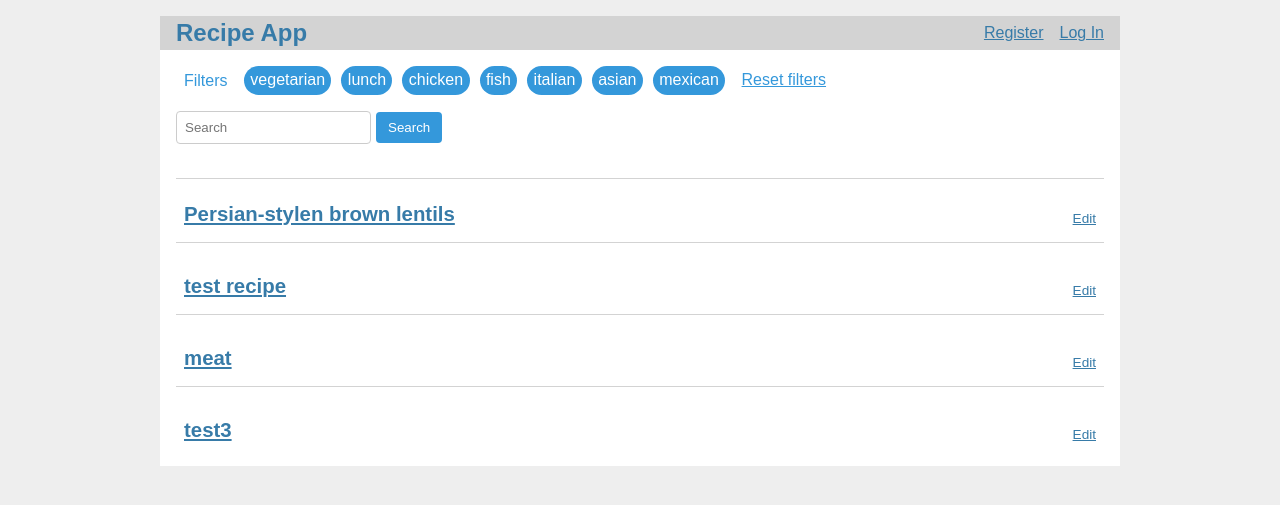
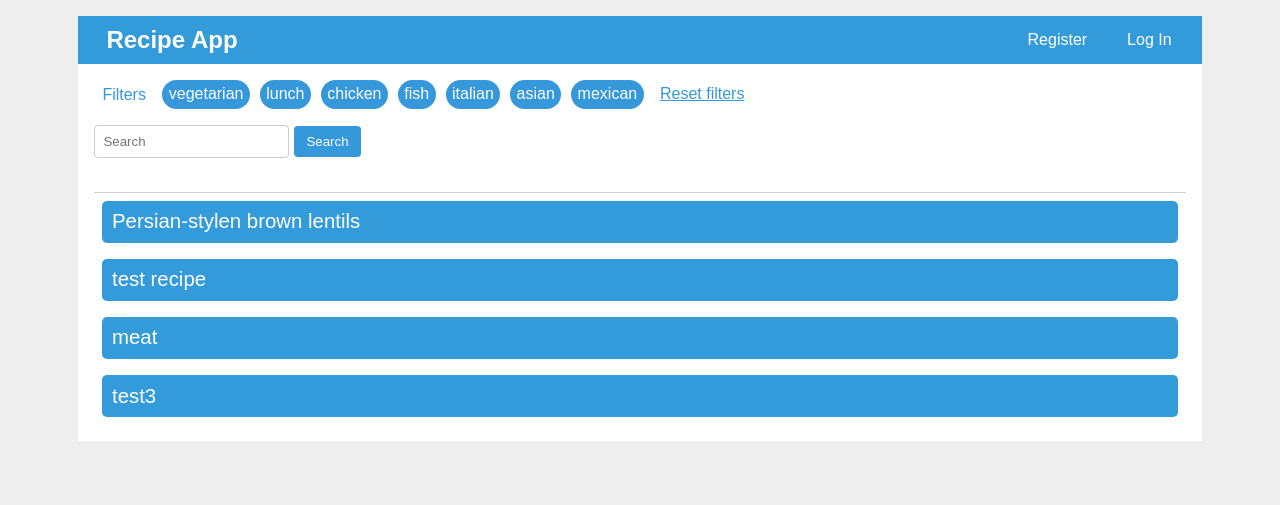
Before and after one commit to martanunesdea/recipe-db, a Flask app: page / in a window 1280 px wide. Shown: the top 505 px of the page. Run offline with Flask 3, Linux system fonts and the light colour scheme; data comes from the database, SQL or seed files in the repository.

Commit message:
styling changes, edit button moved

```diff
--- a/app/home.py
+++ b/app/home.py
@@ -60,7 +60,7 @@ def update(id):
 @bp.route('/<int:id>/view_full_details', methods=('GET',))
 def view_full_details(id):
     title, ingredients, instructions, tags = recipe_get_one(id)
-    return render_template('recipes/view_full_details.html', title=title, ingredients=ingredients, instructions=instructions, tags=tags)
+    return render_template('recipes/view_full_details.html', id=id, title=title, ingredients=ingredients, instructions=instructions, tags=tags)
 
 
 @bp.route('/<int:id>/delete', methods=('POST',))
--- a/app/static/style1.css
+++ b/app/static/style1.css
@@ -5,7 +5,7 @@ html {
   }
 
   body {
-    max-width: 960px;
+    max-width: 90%;
     margin: 0 auto;
     background: white;
   }
@@ -195,3 +195,54 @@ html {
   .search-button:hover {
     background-color: #2980b9;
   }
+
+  nav {
+    background-color: #349bdb;;
+    color: #555;
+    padding: 10px 0;
+  }
+
+  nav h1 {
+    margin: 0;
+    padding: 0 20px;
+  }
+  nav a {
+    color: white;
+  }
+  nav ul {
+    list-style-type: none;
+  }
+
+  nav ul li {
+    display: inline-block;
+    margin-right: 20px;
+  }
+
+  nav ul li a {
+    color: #fff;
+    text-decoration: none;
+    padding: 5px 10px;
+    border-radius: 5px;
+    transition: background-color 0.3s;
+  }
+
+  nav ul li a:hover {
+    background-color: #555;
+  }
+
+  .recipe-title {
+    margin: 0.5rem;
+    background-color: #349bdb;
+    background-blend-mode: soft-light;
+    border-radius: 5px;
+  }
+
+  .recipe-title a {
+    text-decoration: none;
+  }
+
+  .recipe-title p {
+    text-decoration: none;
+    color: #fff;
+    font-size: 1.5em;
+  }
--- a/app/templates/recipes/index.html
+++ b/app/templates/recipes/index.html
@@ -29,16 +29,14 @@
   {% for recipe in recipes %}
     <article class="post">
       <header>
-        <div>
+        <div class="recipe-title">
           <a class="action" href="{{ url_for('home.view_full_details', id=recipe['id']) }}">
-            <h1>{{ recipe['title'] }}</h1>
+            <p>{{ recipe['title'] }}</p>
           </a>
         </div>
-          <a class="action" href="{{ url_for('home.update', id=recipe['id']) }}">Edit</a>
       </header>
     </article>
     {% if not loop.last %}
-      <hr>
     {% endif %}
   {% endfor %}
   </div>
--- a/app/templates/recipes/search_results.html
+++ b/app/templates/recipes/search_results.html
@@ -16,9 +16,9 @@
   {% for recipe in recipes %}
     <article class="post">
       <header>
-        <div>
+        <div class="recipe-title">
           <a class="action" href="{{ url_for('home.view_full_details', id=recipe['id']) }}">
-            <h1>{{ recipe['title'] }}</h1>
+            <p>{{ recipe['title'] }}</p>
           </a>
         </div>
         {% if g.user['id'] == recipe['author_id'] %}
--- a/app/templates/recipes/view_full_details.html
+++ b/app/templates/recipes/view_full_details.html
@@ -13,6 +13,7 @@
 {% endblock %}
 
 {% block content %}
+  <a class="action" href="{{ url_for('home.update', id=id) }}">Edit</a>
   <h2>Ingredients:</h2>
   <ol>
   {% for ingredient in ingredients %}
```
Also changed, not shown: app/static/style2.css (added, +54 -0 lines).
